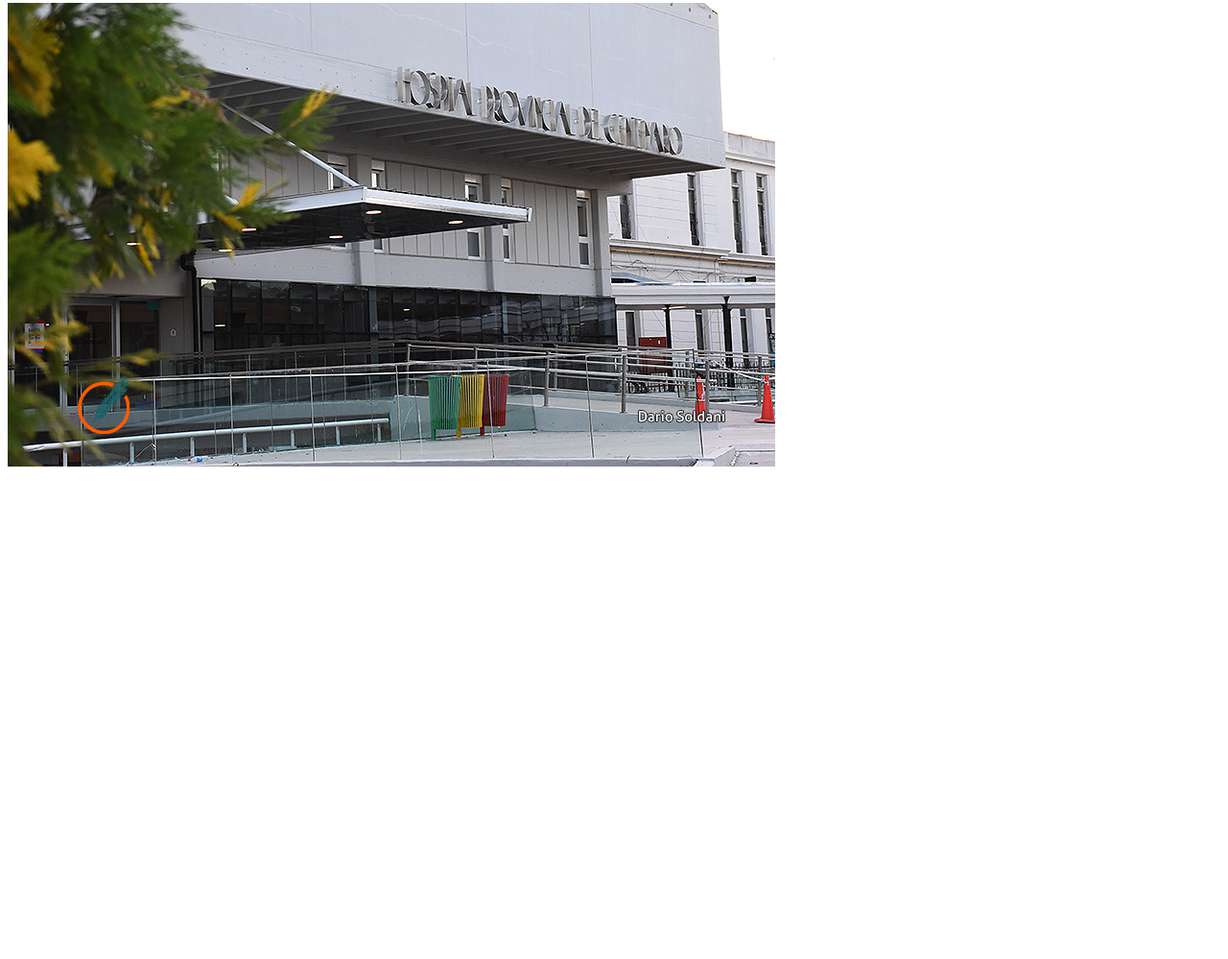
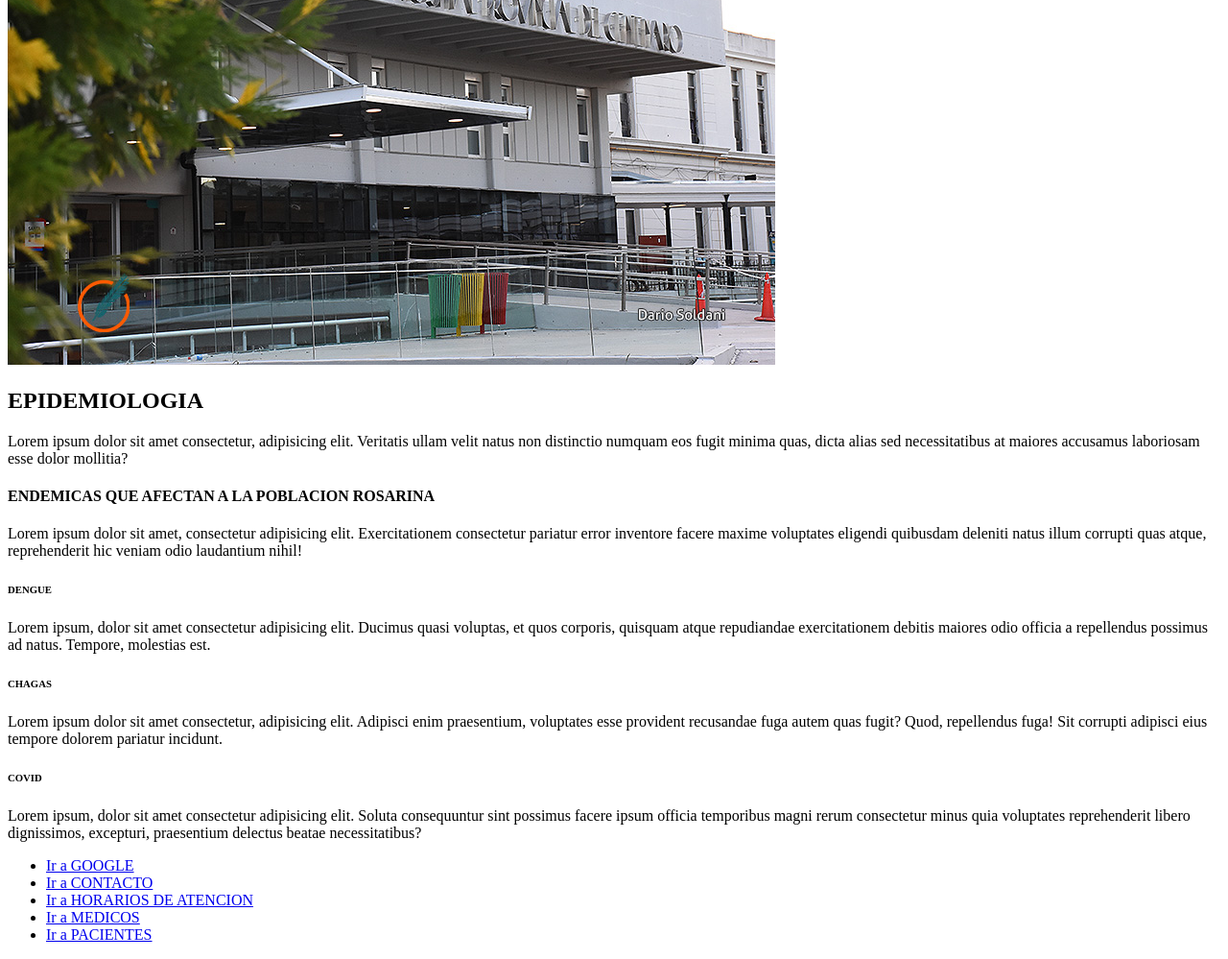
Before and after one commit to JuanaHulgich/ProyectoFinal, a plain HTML site: page index.html in a window 1280 px wide. Shown: the part 183-1182 px from the top of the page at 96% size. Before the commit the page ends 800 px from the top, so only its background shows below. Drawn offline with Linux system fonts and the light colour scheme.

Commit message:
modifica index

```diff
--- a/index.html
+++ b/index.html
@@ -7,17 +7,39 @@
     <title>Document</title>
 </head>
 <body>
+
+    <h1>HOSPITAL PROVINCIAL CENTENARIO</h1>
+    <img src="hospital-centenariio4.jpg" alt="">
+    <section>
+        <h2>EPIDEMIOLOGIA</h2>
+        <P>Lorem ipsum dolor sit amet consectetur, adipisicing elit. Veritatis ullam velit natus non distinctio numquam eos fugit minima quas, dicta alias sed necessitatibus at maiores accusamus laboriosam esse dolor mollitia?</P>
+    </section>
+    <section>
+        <h4>ENDEMICAS QUE AFECTAN A LA POBLACION ROSARINA</h4>
+        <P>Lorem ipsum dolor sit amet, consectetur adipisicing elit. Exercitationem consectetur pariatur error inventore facere maxime voluptates eligendi quibusdam deleniti natus illum corrupti quas atque, reprehenderit hic veniam odio laudantium nihil!</P>
+    </section>
+    <section>
+        <h6>DENGUE</h6>
+        <p>Lorem ipsum, dolor sit amet consectetur adipisicing elit. Ducimus quasi voluptas, et quos corporis, quisquam atque repudiandae exercitationem debitis maiores odio officia a repellendus possimus ad natus. Tempore, molestias est.</p>
+    </section>
+    <section>
+        <h6>CHAGAS</h6>
+        <P>Lorem ipsum dolor sit amet consectetur, adipisicing elit. Adipisci enim praesentium, voluptates esse provident recusandae fuga autem quas fugit? Quod, repellendus fuga! Sit corrupti adipisci eius tempore dolorem pariatur incidunt.</P>
+    </section>
+    <section>
+        <h6>COVID</h6>
+        <p>Lorem ipsum, dolor sit amet consectetur adipisicing elit. Soluta consequuntur sint possimus facere ipsum officia temporibus magni rerum consectetur minus quia voluptates reprehenderit libero dignissimos, excepturi, praesentium delectus beatae necessitatibus?</p>
+    </section>
+
     <nav>
         <ul>
-            <li><a href="https://www.google.com" target="_blank">Ir a Google</a></li>
-            <li><a href="./pages/contacto.html">Ir a contacto</a></li>
-            <li><a href="./pages/horariosdeatencion.html">Ir a horarios de atencion</a></li>
-            <li><a href="./pages/medicos.html">Ir a medicos</a></li>
-            <li><a href="./pages/pacientes.html">Ir a pacientes</a></li>
+            <li><a href="https://www.google.com" target="_blank">Ir a GOOGLE</a></li>
+            <li><a href="./pages/contacto.html">Ir a CONTACTO</a></li>
+            <li><a href="./pages/horariosdeatencion.html">Ir a HORARIOS DE ATENCION</a></li>
+            <li><a href="./pages/medicos.html">Ir a MEDICOS</a></li>
+            <li><a href="./pages/pacientes.html">Ir a PACIENTES</a></li>
         </ul>
     </nav>
 
-    <h1>HOSPITAL PROVINCIAL CENTENARIO</h1>
-    <img src="hospital-centenariio4.jpg" alt="">
 </body>
 </html>
```
Also changed, not shown: pages/contacto.html (+2 -1 lines).
